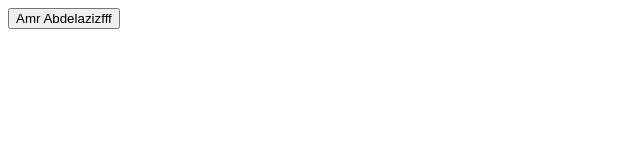
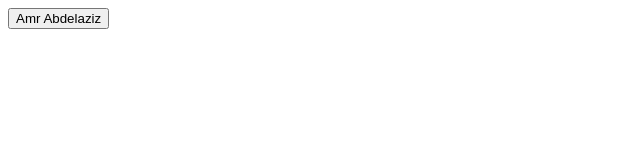
Before and after one commit to 4amraziz/hussam, a plain HTML site: page index.html in a window 1280 px wide. Shown: the full height of the page, 0-640 px from the left. Drawn offline with Linux system fonts and the light colour scheme.

Commit message:
first commit

```diff
--- a/index.html
+++ b/index.html
@@ -1,7 +1,7 @@
 <html>
 <body>
     <button>
-        Amr Abdelazizfff
+        Amr Abdelaziz
     </button>
 </body>
 </html>
```
